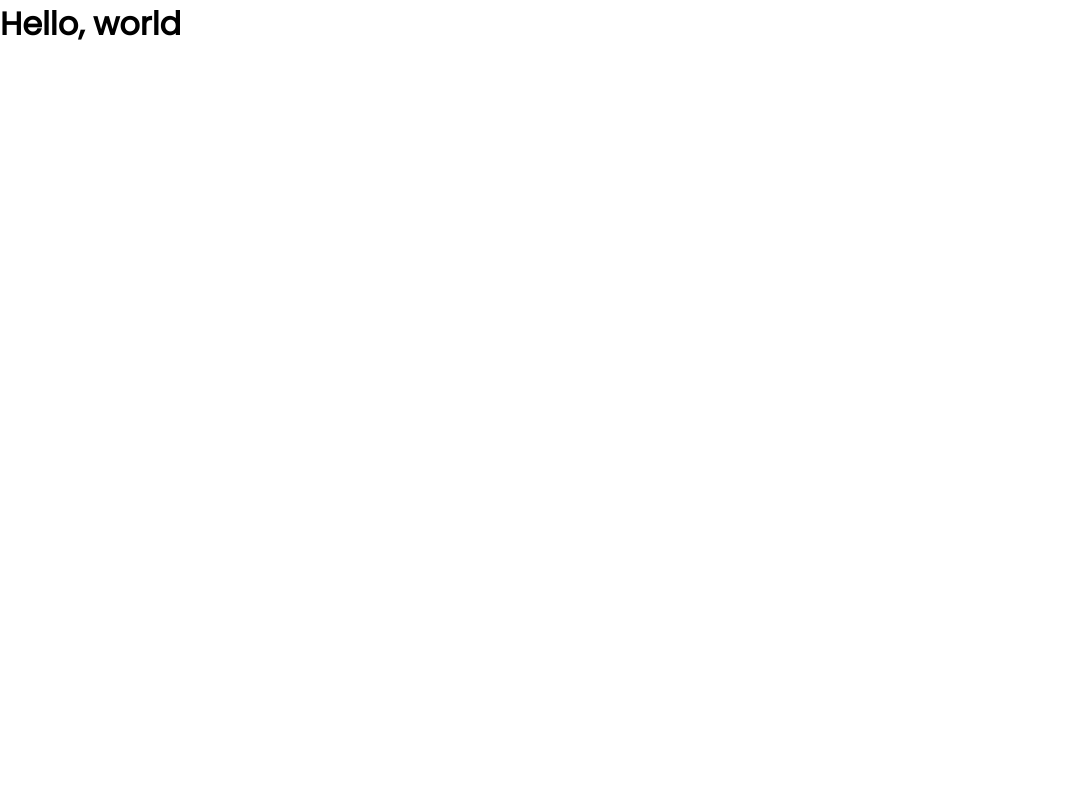
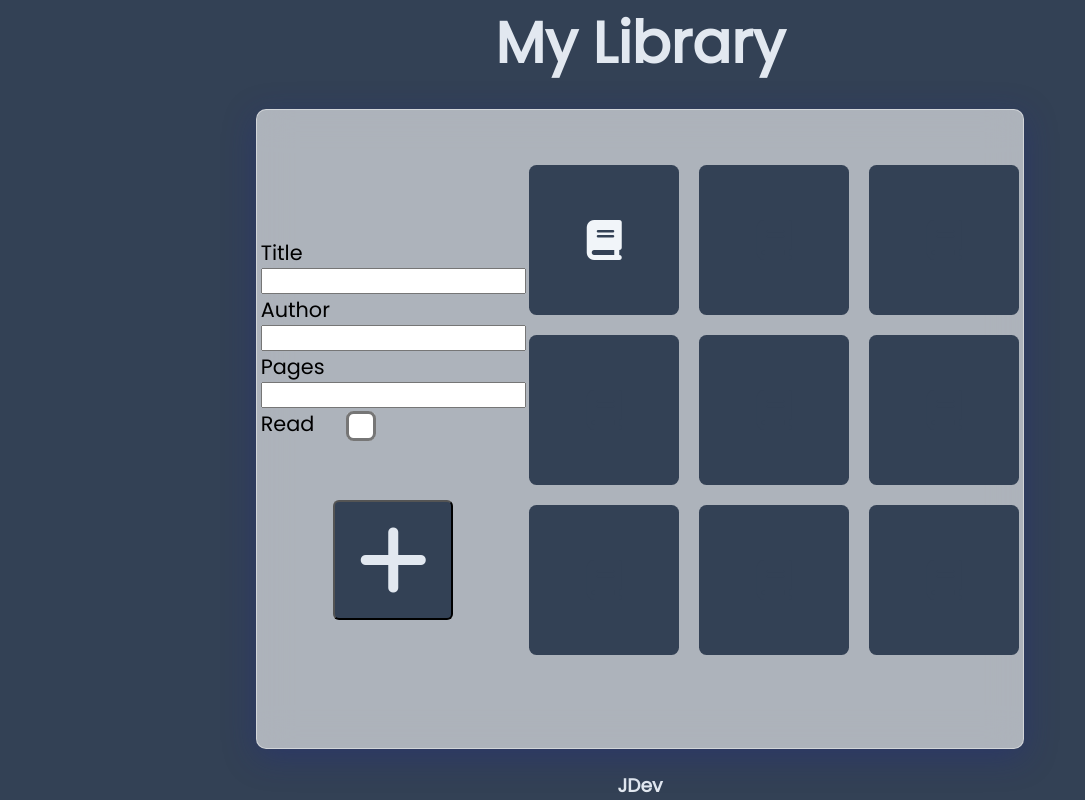
Before and after one commit to JuanGuerrero09/library, a plain HTML site: page index.html in a window 1280 px wide. Shown: the whole page, without its empty margins (0-1085 px from the left). Drawn offline with Linux system fonts and the light colour scheme.

Commit message:
style and structure added

```diff
--- a/index.html
+++ b/index.html
@@ -5,11 +5,44 @@
     <meta http-equiv="X-UA-Compatible" content="IE=edge">
     <meta name="viewport" content="width=device-width, initial-scale=1.0">
     <link rel="stylesheet" href="style.css">
+    <link rel="stylesheet" href="https://cdnjs.cloudflare.com/ajax/libs/font-awesome/6.2.1/css/all.min.css" integrity="sha512-MV7K8+y+gLIBoVD59lQIYicR65iaqukzvf/nwasF0nqhPay5w/9lJmVM2hMDcnK1OnMGCdVK+iQrJ7lzPJQd1w==" crossorigin="anonymous" referrerpolicy="no-referrer" />
     <script src="script.js" defer></script>
-    <title>Document</title>
+    <title>Library</title>
 </head>
 <body>
-    <h1>Hello, world</h1>
-
+    <header>
+        <h1>My Library</h1>
+    </header>
+    <main>
+        <div class="input">
+            <form>
+                <label for="title">Title</label>
+                <input type="text" id="title">
+                <label for="author">Author</label>
+                <input type="text" id="author">
+                <label for="pages">Pages</label>
+                <input type="number" id="pages">
+                <div class="read">
+                    <label for="read">Read</label>
+                    <input type="checkbox" name="" id="read" style="width: 30px">
+                </div>
+            </form>
+            <button><i class="fa-solid fa-plus"></i></button>
+        </div>
+        <div class="library">
+            <div class="book active one"><i class="fa-solid fa-book"></i></div>
+            <div class="book two"><i class="fa-solid fa-book"></i></div>
+            <div class="book three"><i class="fa-solid fa-book"></i></div>
+            <div class="book four"><i class="fa-solid fa-book"></i></div>
+            <div class="book five"><i class="fa-solid fa-book"></i></div>
+            <div class="book six"><i class="fa-solid fa-book"></i></div>
+            <div class="book seven"><i class="fa-solid fa-book"></i></div>
+            <div class="book eight"><i class="fa-solid fa-book"></i></div>
+            <div class="book nine"><i class="fa-solid fa-book"></i></div>
+        </div>
+    </main>
+    <footer>
+        <h3>JDev</h3>
+    </footer>
 </body>
 </html>
--- a/style.css
+++ b/style.css
@@ -6,8 +6,123 @@
     margin: 0;
 }
 
+:root{
+    --lightOne: #f1f5f9;
+    --lightTwo: #e2e8f0;
+    --lightThree: #cbd5e1;
+    --darkOne: #1e293b;
+    --darkTwo: #334155;
+    --darkThree: #475569;
+}
+
 body{
     background-image: url();
     background-size: cover;
+    background-color: var(--darkTwo);
     min-height: 100vh;
+    display: flex;
+    flex-direction: column;
+    justify-content: space-between;
+    align-items: center;
 }
+
+header{
+    color: var(--lightTwo);
+    font-size: 1.8rem;
+}
+
+main{
+    display: flex;
+    justify-content: space-evenly;
+    align-items: center;
+    width: 60vw;
+    height: 80vh;
+    background: rgba( 255, 255, 255, 0.6 );
+    box-shadow: 0 8px 32px 0 rgba( 31, 38, 135, 0.37 );
+    backdrop-filter: blur( 18px );
+    -webkit-backdrop-filter: blur( 18px );
+    border-radius: 10px;
+    border: 1px solid rgba(255, 255, 255, 0.45);
+}
+
+footer{
+    color: var(--lightTwo);
+}
+
+form{
+    display: flex;
+    flex-direction: column;
+}
+
+.input{
+    display: flex;
+    flex-direction: column;
+    align-items: center;
+    justify-content: space-between;
+    height: 60%;
+    font-size: 1.3rem;
+}
+
+.read{
+    margin-top: 0px;
+}
+
+.read input[type="checkbox"]{
+    height: 10px;
+    position: relative;
+    left: 10%;
+    transform: scale(3.0);
+}
+
+button{
+    height: 15vh;
+    width: 15vh;
+    font-size: 5rem;
+    border-radius: 5%;
+    text-decoration: none;
+    background-color: var(--darkTwo);
+    color: var(--lightTwo);
+    transition: all 0.5s ease-in-out;
+    display: flex;
+    justify-content: center;
+    align-items: center;
+}
+
+button:hover{
+    transform: rotate(90deg);
+    color: var(--darkTwo);
+    background-color: var(--lightTwo);
+    cursor: pointer;
+}
+
+.library{
+    display: grid;
+    position: relative;
+    top: -10%;
+    height: 50vh;
+    width: auto;
+    grid-template-columns: repeat(3, 1fr);
+    grid-template-rows: repeat(3, 1fr);
+    gap: 20px;
+
+}
+
+.book{
+    width: 150px;
+    height: 150px;
+    background-color: var(--darkTwo);
+    color: var(--darkTwo);
+    display: flex;
+    flex-direction: column;
+    justify-content: center;
+    align-items: center;
+    font-size: 2.5rem;
+    border-radius: 5%;
+    text-decoration: none;
+
+}
+
+
+.active{
+    color: var(--lightOne);
+}
```
